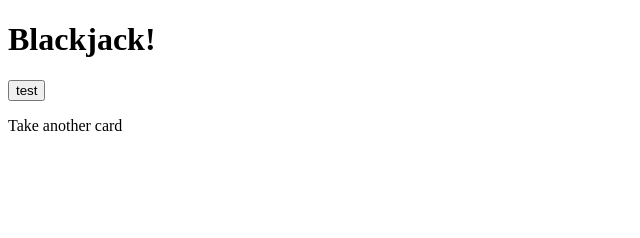
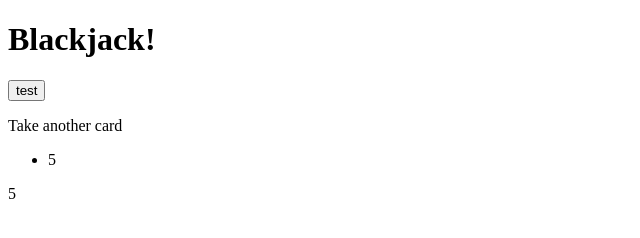
Before and after one commit to ilaria-orlando/js-blackjack-card-game, a plain HTML site: page index.html in a window 1280 px wide. Both pictures are taken after a click on the button "test". Shown: the full height of the page, 0-640 px from the left. Drawn offline with Linux system fonts and the light colour scheme.

Commit message:
add list item through js  in HTML for every card that's pulled

```diff
--- a/index.html
+++ b/index.html
@@ -9,6 +9,8 @@
     <h1>Blackjack!</h1>
     <button type="button" id="test">test</button>
     <p id="message"></p>
+    <ul id="cards"></ul>
+    <p id="total"></p>
     <script src="script.js" rel="script"></script>
     </body>
 </html>
--- a/script.js
+++ b/script.js
@@ -2,12 +2,17 @@ let deck = [1, 2, 3, 4, 5, 6, 7, 8, 9, 10, 10, 10, 10, 1, 2, 3, 4, 5, 6, 7, 8, 9
 let playercards = [];
 let total = 0;
 
-//take card random card from deck, push card in players deck and remove it from the main deck
+
+//take card random card from deck, push card in players deck and remove it from the main deck. Create list item for every card that's pulled
 pullCard = () => {
     let i = Math.floor(Math.random() * deck.length);
     let randomcard = deck[i];
+    let node = document.createElement("LI");
+    let textnode = document.createTextNode(randomcard);
     playercards.push(randomcard);
     deck.splice(i, 1);
+    node.appendChild(textnode);
+    document.getElementById("cards").appendChild(node);
 }
 
 //compare wining and losing conditions, change message inner html accordingly
@@ -25,9 +30,11 @@ winConditions = () => {
 }
 
 
+
 document.getElementById("test").addEventListener("click", function(){
     pullCard();
     winConditions();
+    document.getElementById("total").innerHTML = total;
     console.log(deck);
     console.log(playercards);
     console.log(total);
```
